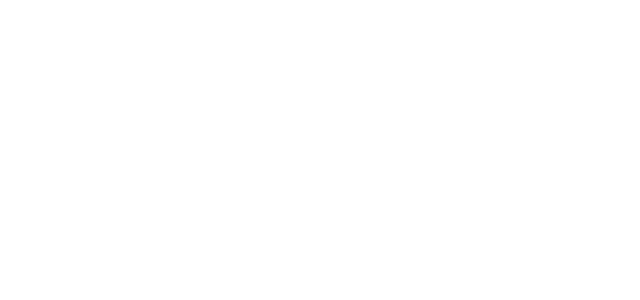
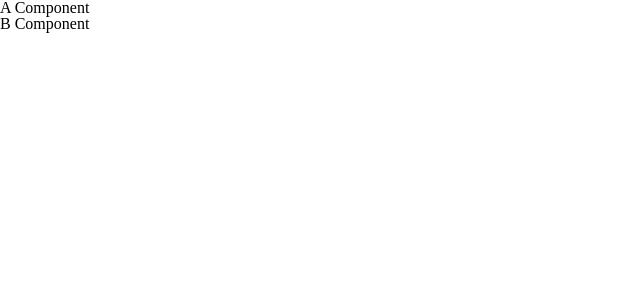
Before and after one commit to chichooon/vue-playground, a Vue app: page /composition in a window 1280 px wide. Before the commit this address had no page. Shown: the top 300 px of the page, without its empty margins (0-640 px from the left). Built offline with nearby package versions, Linux system fonts and the light colour scheme.

Commit message:
feat: :sparkles: Composition 테스트

```diff
--- /dev/null
+++ b/src/components/composition-vue3/AComponent.vue
@@ -0,0 +1,9 @@
+<template>
+  <h1>{{ message }}</h1>
+</template>
+
+<script setup lang="ts">
+import { useTestComposition } from './useTestComposition';
+
+const { message } = useTestComposition('A Component');
+</script>
--- /dev/null
+++ b/src/components/composition-vue3/BComponent.vue
@@ -0,0 +1,9 @@
+<template>
+  <span>{{ message }}</span>
+</template>
+
+<script setup lang="ts">
+import { useTestComposition } from './useTestComposition';
+
+const { message } = useTestComposition('B Component');
+</script>
--- /dev/null
+++ b/src/components/composition-vue3/useTestComposition.ts
@@ -0,0 +1,13 @@
+import { onMounted } from 'vue';
+
+export function useTestComposition(message: string) {
+  onMounted(() => {
+    console.log('Composition created');
+  });
+
+  function testComposition() {
+    console.log('testComposition');
+  }
+
+  return { message, testComposition };
+}
--- a/src/router/index.ts
+++ b/src/router/index.ts
@@ -24,6 +24,11 @@
       name: 'mixin',
       component: () => import('../views/MixinsView.vue'),
     },
+    {
+      path: '/composition',
+      name: 'composition',
+      component: () => import('../views/CompositionView.vue'),
+    },
   ],
 });
 
--- /dev/null
+++ b/src/views/CompositionView.vue
@@ -0,0 +1,9 @@
+<template>
+  <AComponent />
+  <BComponent />
+</template>
+
+<script setup lang="ts">
+import AComponent from '@/components/composition-vue3/AComponent.vue';
+import BComponent from '@/components/composition-vue3/BComponent.vue';
+</script>
```
